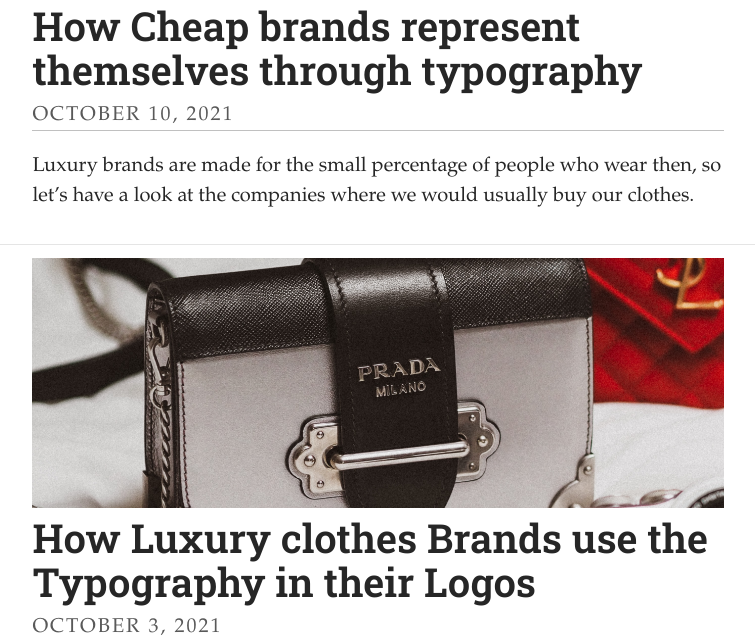
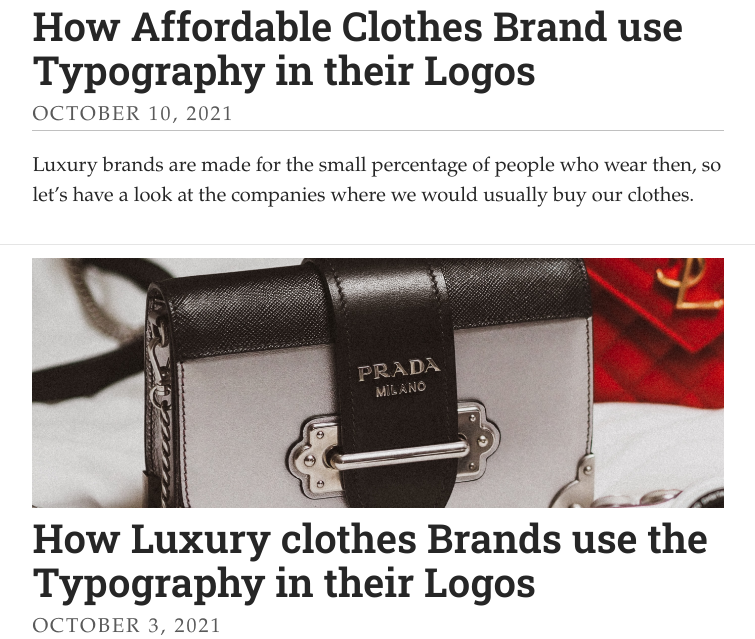
Before and after one commit to IvanTitov9/TypoWebsite, a Jekyll site: the page built from index.html, in a window 1280 px wide and 900 px high, scrolled down 3078 px, cut to the strip 261-900 px from the top of the window. Shown: the whole strip, without its empty margins (262-1017 px from the left). Built offline with Jekyll 4.4.1, drawn with Linux system fonts in a browser that asks for light colours; some web fonts are replaced; the list of posts is cut into pages by our own code.

Commit message:
Update Post “2021-10-11-how-cheap-brands-represent-themselves-through-typography”

```diff
--- a/_posts/2021-10-11-how-cheap-brands-represent-themselves-through-typography.md
+++ b/_posts/2021-10-11-how-cheap-brands-represent-themselves-through-typography.md
@@ -1,6 +1,6 @@
 ---
 layout: post
-title: "How Cheap brands represent themselves through typography "
+title: How Affordable Clothes Brand use Typography in their Logos
 date: 2021-10-10T17:00:56.769Z
 image: ../uploads/andres-jasso-pqbl_mxmaue-unsplash.jpg
 title_color: "#ffffff"
```
